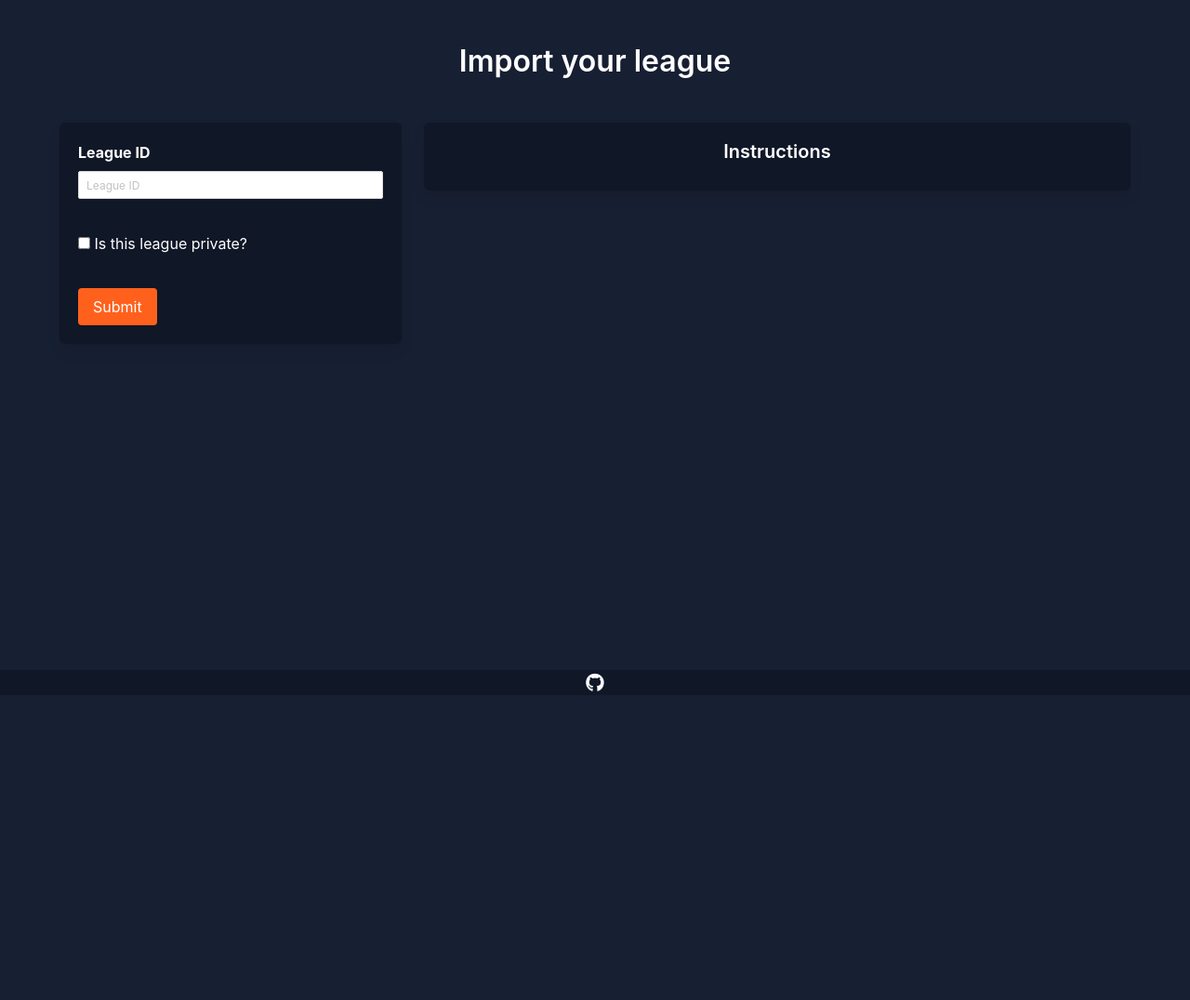
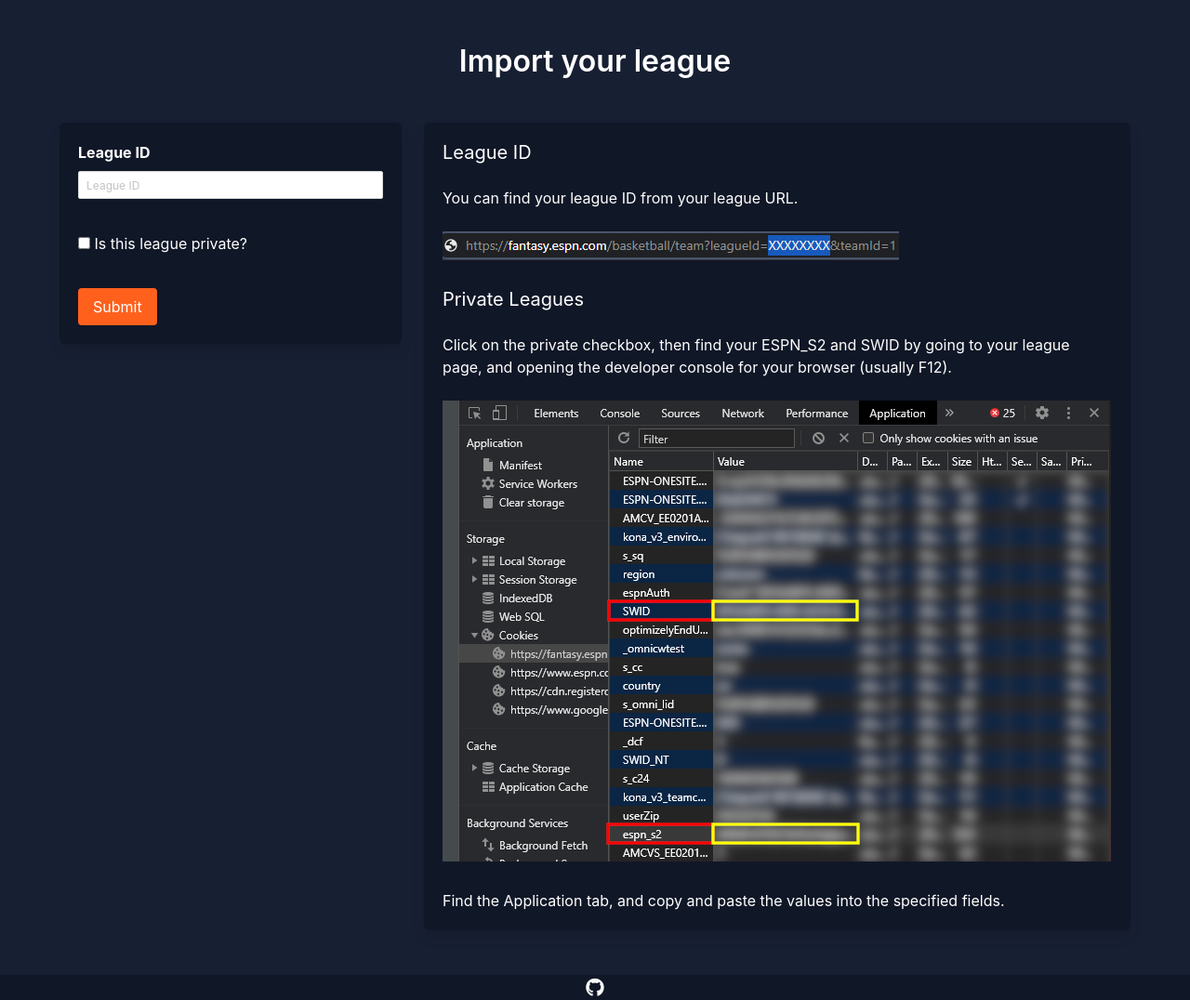
Before and after one commit to json-h/kawh.io, a Django app: page /import/ in a window 1280 px wide. Shown: the part 52-1128 px from the top of the page at 93% size. Before the commit the page ends 796 px from the top, so only its background shows below. Run offline with Django 3.2, Linux system fonts and the light colour scheme; some libraries are stand-ins or nearby versions.

Commit message:
Updated index and import pages

```diff
--- a/main/templates/main/import_league.html
+++ b/main/templates/main/import_league.html
@@ -72,9 +72,17 @@
 
         <div class="column is-8">
           <div class="box">
-            <div class="content has-text-centered">
-              <h1 class="title is-5" style="color: white;">Instructions</h1>
-            </div>
+            <h1 class="subtitle is-8" style="color: white;">League ID</h1>
+            <p>You can find your league ID from your league URL.</p>
+            <br>
+            <img src="{% static 'main/league_url.png' %}" alt="kawh.io">
+            <br> <br>
+            <h1 class="subtitle is-8" style="color: white;">Private Leagues</h1>
+            <p>Click on the private checkbox, then find your ESPN_S2 and SWID by going to your league page, and opening the developer console for your browser (usually F12).</p>
+            <br>
+            <img src="{% static 'main/espns2_swid.png' %}" alt="kawh.io">
+            <br> <br>
+            <p>Find the Application tab, and copy and paste the values into the specified fields.</p>
           </div>
         </div>
 
```
Also changed, not shown: main/templates/main/index.html (+6 -12 lines), main/static/main/espns2_swid.png (added), main/static/main/league_url.png (added).
